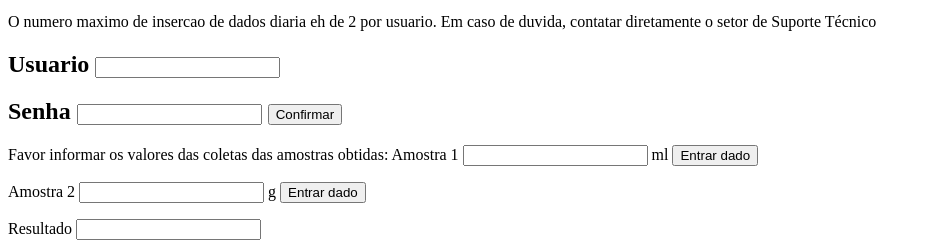
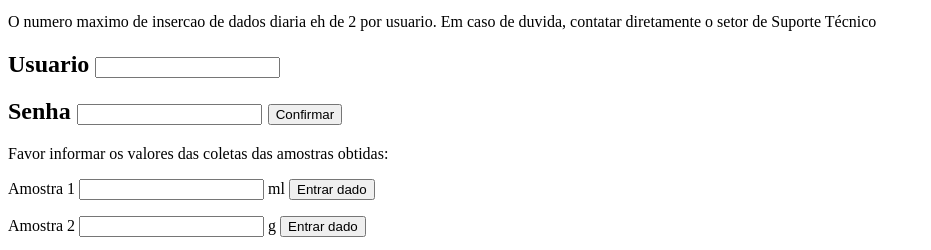
Before and after one commit to giorgiogoulart/coursera-test, a plain HTML site: page site/index.html in a window 1280 px wide. Shown: the part 101-351 px from the top of the page, without its empty margins (0-931 px from the left). Drawn offline with Linux system fonts and the light colour scheme.

Commit message:
galva site updated h1 v2

```diff
--- a/site/index.html
+++ b/site/index.html
@@ -9,7 +9,7 @@
         <p> O numero maximo de insercao de dados diaria eh de 2 por usuario. Em caso de duvida, contatar diretamente o setor de Suporte Técnico</p>
         <h2> Usuario <input></h2>
         <h2> Senha <input> <button> Confirmar </button></h2>
-        <p>Favor informar os valores das coletas das amostras obtidas: Amostra 1 <input type="text" /> ml <button> Entrar dado </button></p>
+        <p>Favor informar os valores das coletas das amostras obtidas: <p>Amostra 1 <input type="text" /> ml <button> Entrar dado </button> </p>
 <p>Amostra 2 <input type="text" /> g <button> Entrar dado </button></p>
 <p>Resultado <input> </input></p>
     </body>
```
